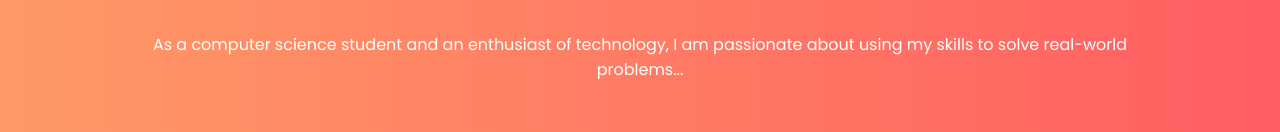
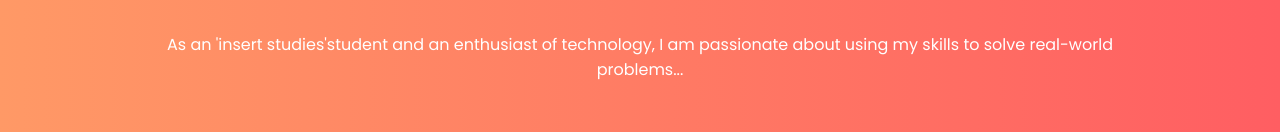
Before and after one commit to theyatokami/Web-Curriculum-Vitae, a plain HTML site: page index.html in a window 1280 px wide. Shown: the part 460-592 px from the top of the page. Drawn offline with nearby package versions, Linux system fonts and the light colour scheme.

Commit message:
Update index.html

```diff
--- a/index.html
+++ b/index.html
@@ -20,7 +20,7 @@
     <main>
       <section id="intro">
         <h1 class="fade-in">Hi, I'm John Doe</h1>
-        <p class="fade-in">As a computer science student and an enthusiast of technology, I am passionate about using my skills to solve real-world problems...</p>
+        <p class="fade-in">As an 'insert studies'student and an enthusiast of technology, I am passionate about using my skills to solve real-world problems...</p>
 
       </section>
       <section id="skills">
```
